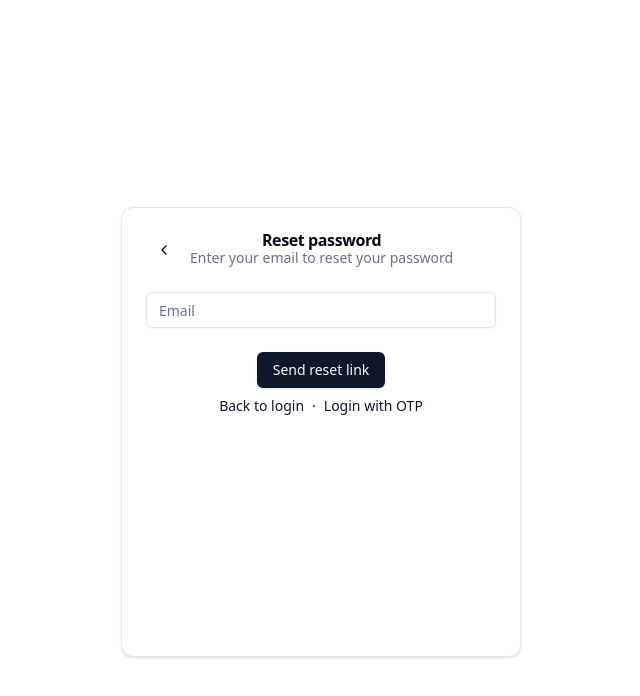
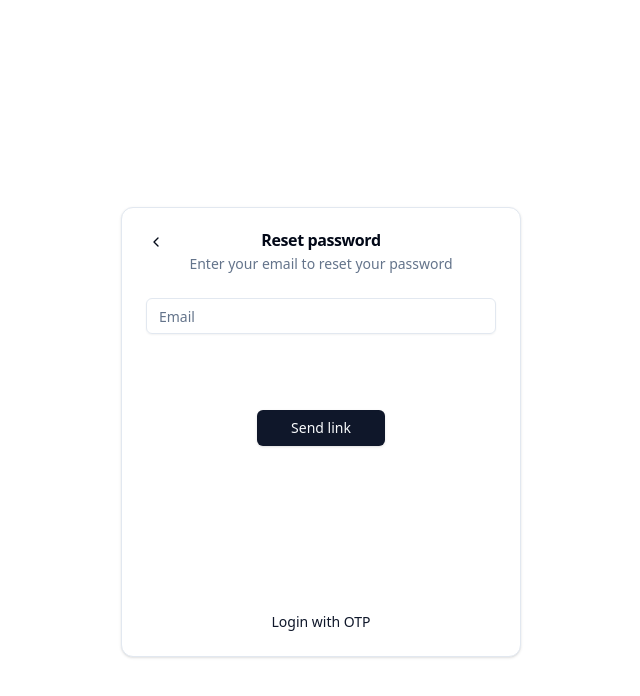
Before and after one commit to hgoteti/assistli-ui-web, a React (Vite) app: page /auth in a window 1280 px wide. Both pictures are taken after a click on the button "Forgot password?". Shown: the top 696 px of the page, without its empty margins (319-959 px from the left). Built offline with nearby package versions, Linux system fonts and the light colour scheme.

Commit message:
Refactor AuthPage layout and improve navigation between authentication flows

```diff
--- a/src/pages/auth/AuthPage.jsx
+++ b/src/pages/auth/AuthPage.jsx
@@ -14,13 +14,14 @@ export default function AuthPage() {
         <CardTitle>Welcome back</CardTitle>
         <CardDescription>Sign in to your account</CardDescription>
       </CardHeader>
-      <CardContent className="space-y-4">
+      <CardContent>
+        <div className="space-y-4">
           <div className="space-y-2">
             <Input type="email" placeholder="Email" />
             <Input type="password" placeholder="Password" />
           </div>
 
-        <div className="flex justify-center">
+          <div className="pt-4 flex justify-center">
             <Button className="w-32">Sign in</Button>
           </div>
 
@@ -44,8 +45,9 @@ export default function AuthPage() {
               <FaMicrosoft className="h-6 w-6" />
             </a>
           </div>
+        </div>
       </CardContent>
-      <CardFooter>
+      <CardFooter className="absolute bottom-0 left-0 right-0 p-6">
         <div className="w-full text-sm text-center space-x-2">
           <button onClick={() => setFlow('forgot-password')} className="text-primary hover:underline">
             Forgot password?
@@ -61,27 +63,25 @@ export default function AuthPage() {
 
   const renderForgotPassword = () => (
     <>
-      <CardHeader>
-        <div className="flex items-center">
-          <Button variant="ghost" size="icon" className="mr-2" onClick={() => setFlow('login')}>
+      <div className="absolute top-4 left-4">
+        <Button variant="ghost" size="icon" onClick={() => setFlow('login')}>
           <ChevronLeft className="h-4 w-4" />
         </Button>
-          <div>
+      </div>
+      <CardHeader>
         <CardTitle>Reset password</CardTitle>
         <CardDescription>Enter your email to reset your password</CardDescription>
+      </CardHeader>
+      <CardContent>
+        <div className="space-y-4">
+          <Input type="email" placeholder="Email" />
+          <div className="pt-[60px] flex justify-center">
+            <Button className="w-32">Send link</Button>
           </div>
         </div>
-      </CardHeader>
-      <CardContent className="space-y-4">
-        <Input type="email" placeholder="Email" />
       </CardContent>
-      <CardFooter className="flex flex-col space-y-2">
-        <Button className="w-32 mx-auto">Send reset link</Button>
-        <div className="text-sm text-center space-x-2">
-          <button onClick={() => setFlow('login')} className="text-primary hover:underline">
-            Back to login
-          </button>
-          <span>·</span>
+      <CardFooter className="absolute bottom-0 left-0 right-0 p-6">
+        <div className="w-full text-sm text-center">
           <button onClick={() => setFlow('login-otp')} className="text-primary hover:underline">
             Login with OTP
           </button>
@@ -92,23 +92,25 @@ export default function AuthPage() {
 
   const renderLoginOTP = () => (
     <>
-      <CardHeader>
-        <div className="flex items-center">
-          <Button variant="ghost" size="icon" className="mr-2" onClick={() => setFlow('login')}>
+      <div className="absolute top-4 left-4">
+        <Button variant="ghost" size="icon" onClick={() => setFlow('login')}>
           <ChevronLeft className="h-4 w-4" />
         </Button>
-          <div>
+      </div>
+      <CardHeader>
         <CardTitle>Login with OTP</CardTitle>
         <CardDescription>We'll send a code to your email</CardDescription>
+      </CardHeader>
+      <CardContent>
+        <div className="space-y-4">
+          <Input type="email" placeholder="Email" />
+          <div className="pt-[60px] flex justify-center">
+            <Button className="w-32">Send OTP</Button>
           </div>
         </div>
-      </CardHeader>
-      <CardContent className="space-y-4">
-        <Input type="email" placeholder="Email" />
       </CardContent>
-      <CardFooter className="flex flex-col space-y-2">
-        <Button className="w-32 mx-auto">Send OTP</Button>
-        <div className="text-sm text-center">
+      <CardFooter className="absolute bottom-0 left-0 right-0 p-6">
+        <div className="w-full text-sm text-center">
           <button onClick={() => setFlow('login')} className="text-primary hover:underline">
             Back to login
           </button>
@@ -125,7 +127,7 @@ export default function AuthPage() {
 
   return (
     <div className="min-h-screen flex items-center justify-center p-4">
-      <Card className="w-[400px] h-[450px]">
+      <Card className="w-[400px] h-[450px] relative">
         {renderFlow[flow]()}
       </Card>
     </div>
```
Lines whose indentation alone changed are shown as unchanged.
